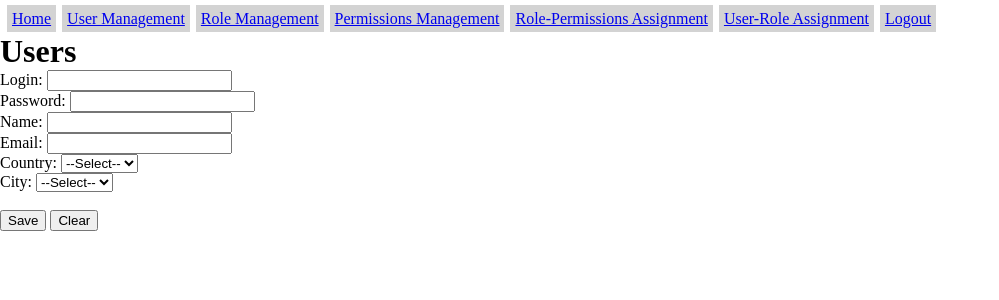
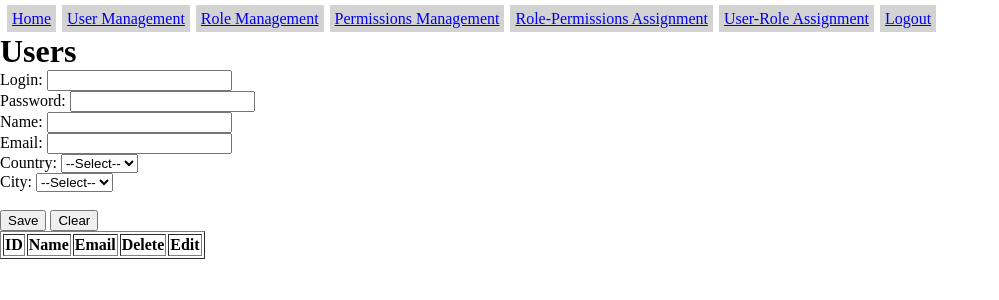
Before and after one commit to Malik-Muneeb/EAD_Spring18_Assignment1, a PHP site: page /userManagement.php in a window 1280 px wide. Shown: the top 300 px of the page, without its empty margins (0-999 px from the left). Run offline with PHP 8.4, Linux system fonts and the light colour scheme; lists and menus that the app fills with data are empty.

Commit message:
display grid

```diff
--- a/userManagement.php
+++ b/userManagement.php
@@ -29,36 +29,90 @@ function main() {
         }
     }//end of onchange
 
-    function grid() {
+    var grid=function (){
         var userObjArr=SecurityManager.GetAllUsers();
         var table = document.createElement("TABLE");
         table.setAttribute("id", "myTable");
+        table.setAttribute("border","1");
         document.body.appendChild(table);
 
         var row = document.createElement("TR");
         row.setAttribute("id", "myTr");
         document.getElementById("myTable").appendChild(row);
 
-        var heading = document.createElement("TH");
-        heading.setAttribute("id", "myTh");
-        document.getElementById("myTable").appendChild(heading);
+        var idHeading = document.createElement("TH");
+        var id=document.createTextNode("ID");
+        idHeading.appendChild(id);
+        idHeading.setAttribute("id", "idHeading");
+        document.getElementById("myTr").appendChild(idHeading);
+
+        var nameHeading = document.createElement("TH");
+        var name=document.createTextNode("Name");
+        nameHeading.appendChild(name);
+        nameHeading.setAttribute("id", "nameHeading");
+        document.getElementById("myTr").appendChild(nameHeading);
+
+        var emailHeading = document.createElement("TH");
+        var email=document.createTextNode("Email");
+        emailHeading.appendChild(email);
+        emailHeading.setAttribute("id", "emailHeading");
+        document.getElementById("myTr").appendChild(emailHeading);
+
+        var delHeading = document.createElement("TH");
+        var del=document.createTextNode("Delete");
+        delHeading.appendChild(del);
+        delHeading.setAttribute("id", "delHeading");
+        document.getElementById("myTr").appendChild(delHeading);
+
+        var editHeading = document.createElement("TH");
+        var edit=document.createTextNode("Edit");
+        editHeading.appendChild(edit);
+        editHeading.setAttribute("id", "editHeading");
+        document.getElementById("myTr").appendChild(editHeading);
 
 
         for(var i=0; i<userObjArr.length; i++)
         {
-              var row = document.createElement("TR");
-        row.setAttribute("id", "myTr");
-        document.getElementById("myTable").appendChild(row);
+            var row = document.createElement("TR");
+            row.setAttribute("id", "myTr"+i);
+            document.getElementById("myTable").appendChild(row);
 
-        var z = document.createElement("TD");
-        var t = document.createTextNode("cell");
-        z.appendChild(t);
-        document.getElementById("myTr").appendChild(z);
-           console.log(userObjArr[i].name);
+            var cell = document.createElement("TD");
+            var text = document.createTextNode(userObjArr[i].ID);
+            cell.appendChild(text);
+            document.getElementById("myTr"+i).appendChild(cell);
+
+            cell = document.createElement("TD");
+            text = document.createTextNode(userObjArr[i].name);
+            cell.appendChild(text);
+            document.getElementById("myTr"+i).appendChild(cell);
+
+            cell = document.createElement("TD");
+            text = document.createTextNode(userObjArr[i].email);
+            cell.appendChild(text);
+            document.getElementById("myTr"+i).appendChild(cell);
+
+            cell = document.createElement("TD");
+            var link = document.createElement("A");
+            text = document.createTextNode("Delete");
+            link.setAttribute("href", "#");
+            link.appendChild(text);
+            cell.appendChild(link);
+            document.getElementById("myTr"+i).appendChild(cell);
+
+            cell = document.createElement("TD");
+            link = document.createElement("A");
+            text = document.createTextNode("Edit");
+            link.setAttribute("href", "#");
+            link.appendChild(text);
+            cell.appendChild(link);
+            document.getElementById("myTr"+i).appendChild(cell);
+
+            console.log(userObjArr[i]);
         }
     }
 
-    var gridFunc=grid;
+    grid();
     var btnSave=document.getElementById("btnSave");
     btnSave.onclick=function() {
         var userObjArr=SecurityManager.GetAllUsers();
```
